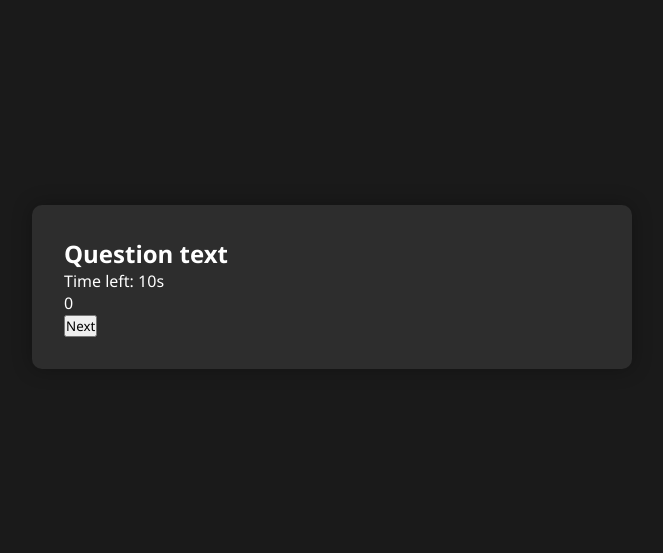
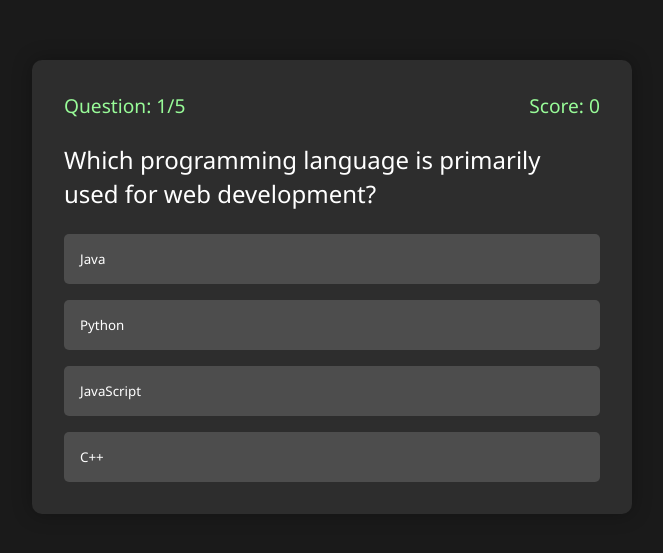
Before and after one commit to Rohitprasad004/Quiz-Web-App, a plain HTML site: page index.html in a window 1280 px wide. Shown: the part 113-666 px from the top of the page, without its empty margins (308-971 px from the left). Drawn offline with Linux system fonts and the light colour scheme.

Commit message:
Update index.html

```diff
--- a/index.html
+++ b/index.html
@@ -7,12 +7,24 @@
 </head>
 <body>
   <div class="quiz-container">
-    <h2 id="question">Question text</h2>
-    <ul id="answers"></ul>
-    <p id="timer">Time left: <span id="time">10</span>s</p>
-    <p id="score">Score: 0</p>
-    <button id="next-btn">Next</button>
-  </div>
+        <div class="quiz-header">
+            <div class="question-number">Question: <span id="current-question">1</span>/<span id="total-questions">5</span></div>
+            <div class="score">Score: <span id="score">0</span></div>
+        </div>
+
+        <div class="quiz-body">
+            <div class="question" id="question"></div>
+            <div class="options-container" id="options-container"></div>
+            <button class="next-btn" id="next-btn">Next Question</button>
+        </div>
+
+        <div class="result-container" id="result-container">
+            <h2>Quiz Completed!</h2>
+            <p>Your final score is <span id="final-score">0</span>/<span id="total">5</span></p>
+            <button class="restart-btn" onclick="startQuiz()">Restart Quiz</button>
+        </div>
+    </div>
+
 
   <script src="script.js"></script>
 </body>
```
